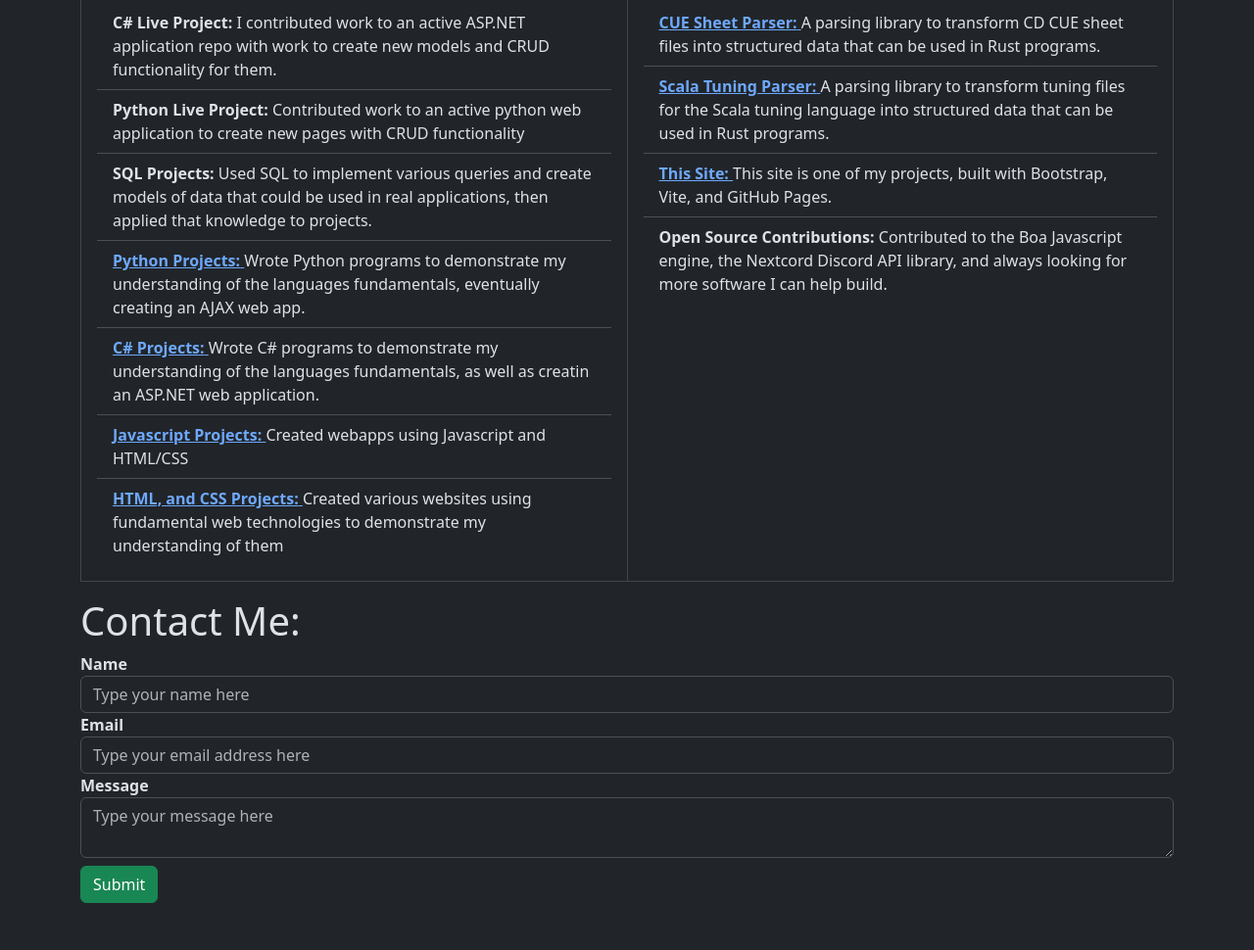
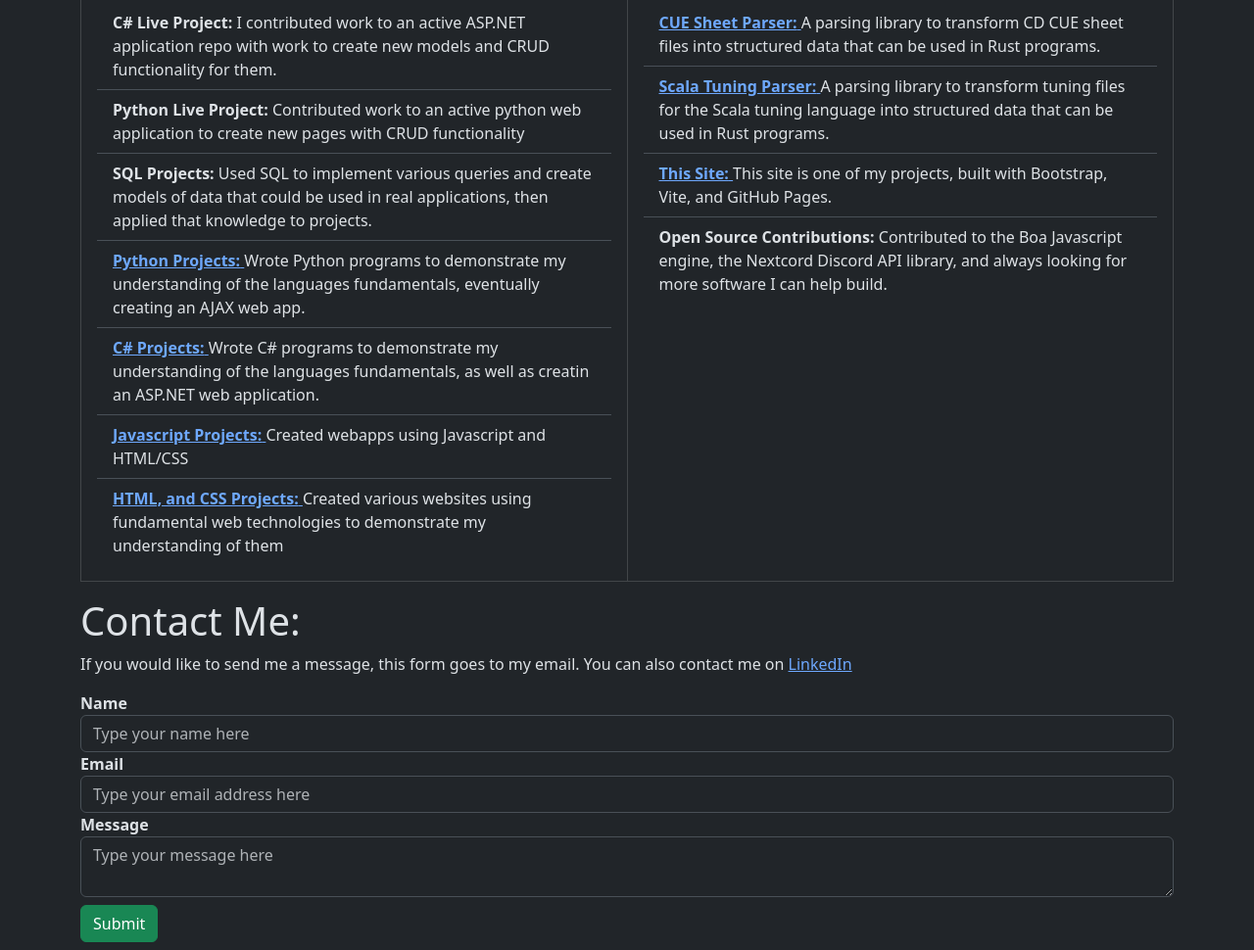
Before and after one commit to e-codes-stuff/portfolio, a website built with Vite: page src/index.html in a window 1280 px wide. Shown: the part 332-1302 px from the top of the page at 98% size. Before the commit the page ends 1262 px from the top, so only its background shows below. Built offline with nearby package versions, Linux system fonts and the light colour scheme.

Commit message:
Add LinkedIn

```diff
--- a/src/index.html
+++ b/src/index.html
@@ -115,6 +115,10 @@
 
     <div id="form-container" class="container">
         <h1 class="mt-3">Contact Me:</h1>
+        <p>
+            If you would like to send me a message, this form goes to my email.
+            You can also contact me on <a href="https://www.linkedin.com/in/e-martinez-dev/">LinkedIn</a>
+        </p>
         <div class="form-popup" id="myForm">
             <form action="https://formspree.io/f/xzblkoev" method="POST" class="form-container">
                 <div class="form-group">
```
